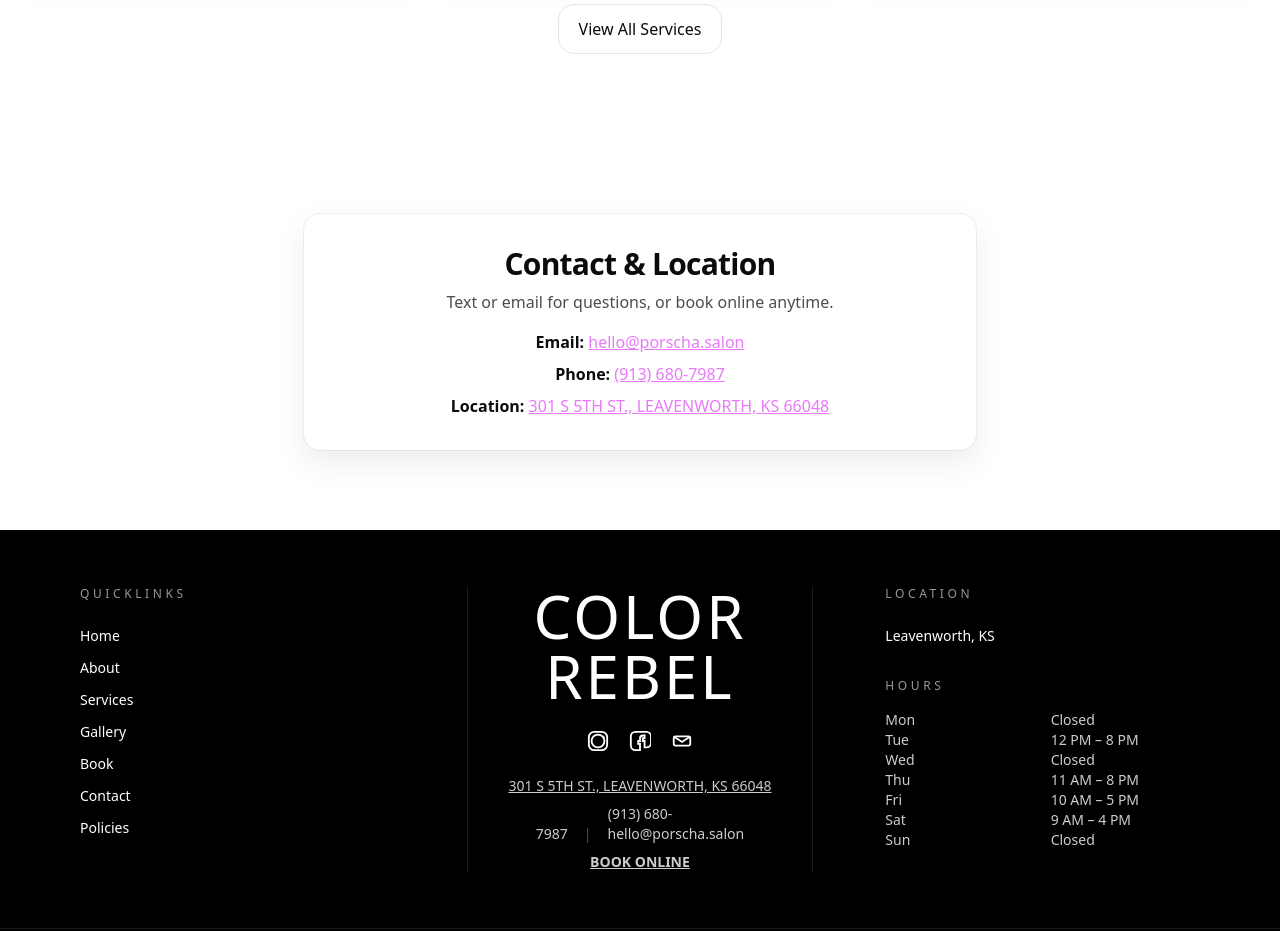
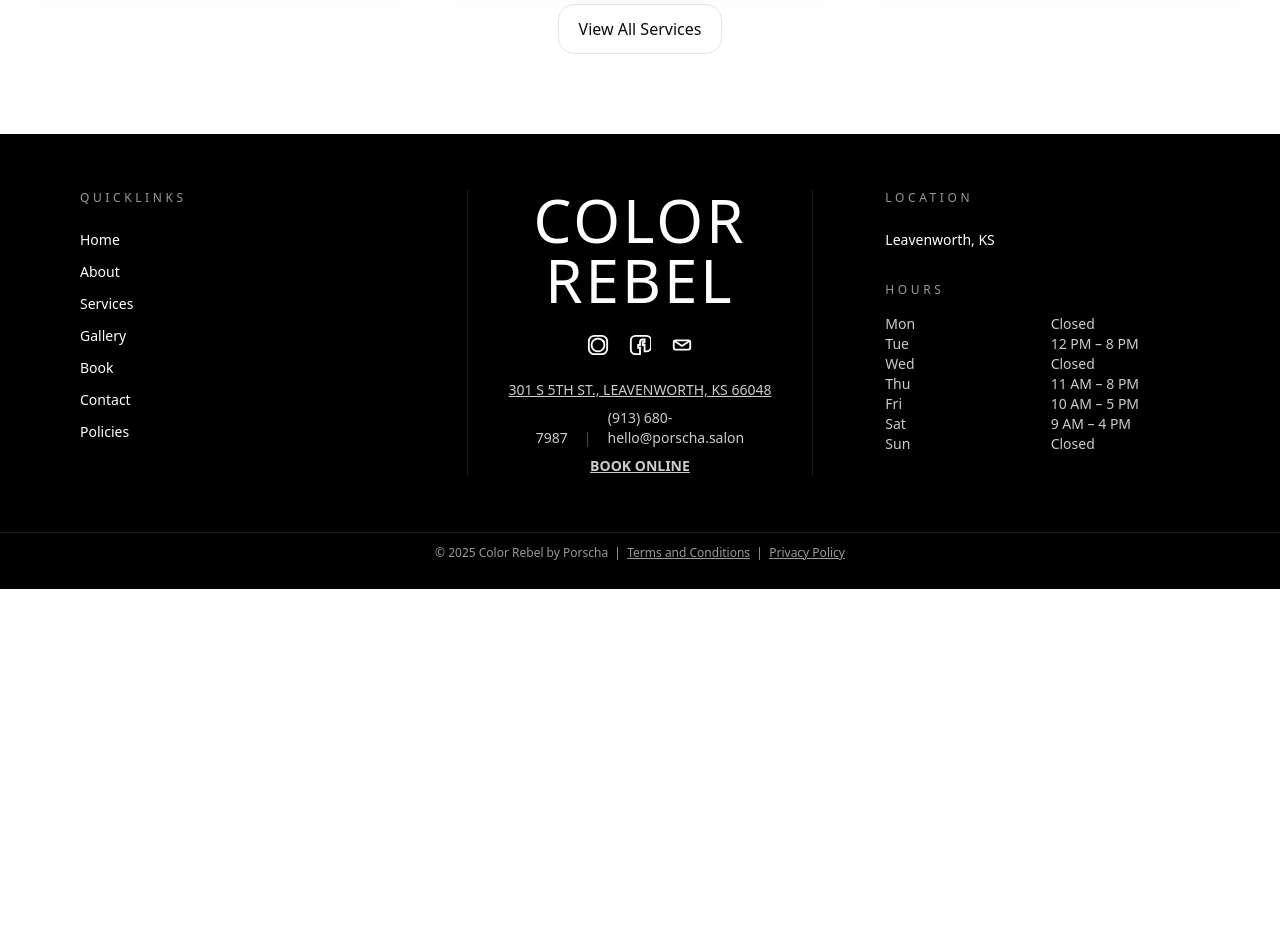
Before and after one commit to Miles-Collins/salon-site, a Next.js app: page / in a window 1280 px wide. Shown: the part 1300-2231 px from the top of the page. After the commit the page ends 1889 px from the top, so only its background shows below. Built offline with nearby package versions, Linux system fonts and the light colour scheme.

Commit message:
Remove Contact & Location card from homepage

```diff
--- a/src/app/page.tsx
+++ b/src/app/page.tsx
@@ -63,25 +63,6 @@
           <Link href="/services" className="btn-outline">View All Services</Link>
         </div>
       </Section>
-
-      {/* Contact/Location Section */}
-      <Section className="py-12">
-        <div className="max-w-2xl mx-auto card p-8 text-center">
-          <h2 className="h2 mb-2">Contact & Location</h2>
-          <p className="muted mb-4">Text or email for questions, or book online anytime.</p>
-          <div className="space-y-2">
-            <div>
-              <span className="font-semibold">Email:</span> <a href="mailto:hello@porscha.salon" className="text-brand-accent underline">hello@porscha.salon</a>
-            </div>
-            <div>
-              <span className="font-semibold">Phone:</span> <a href="tel:9136807987" className="text-brand-accent underline">(913) 680-7987</a>
-            </div>
-            <div>
-              <span className="font-semibold">Location:</span> <a href="https://www.google.com/maps/search/?api=1&query=301+S+5TH+ST+LEAVENWORTH+KS+66048" target="_blank" rel="noopener" className="text-brand-accent underline">301 S 5TH ST., LEAVENWORTH, KS 66048</a>
-            </div>
-          </div>
-        </div>
-      </Section>
     </>
   );
 }
```
